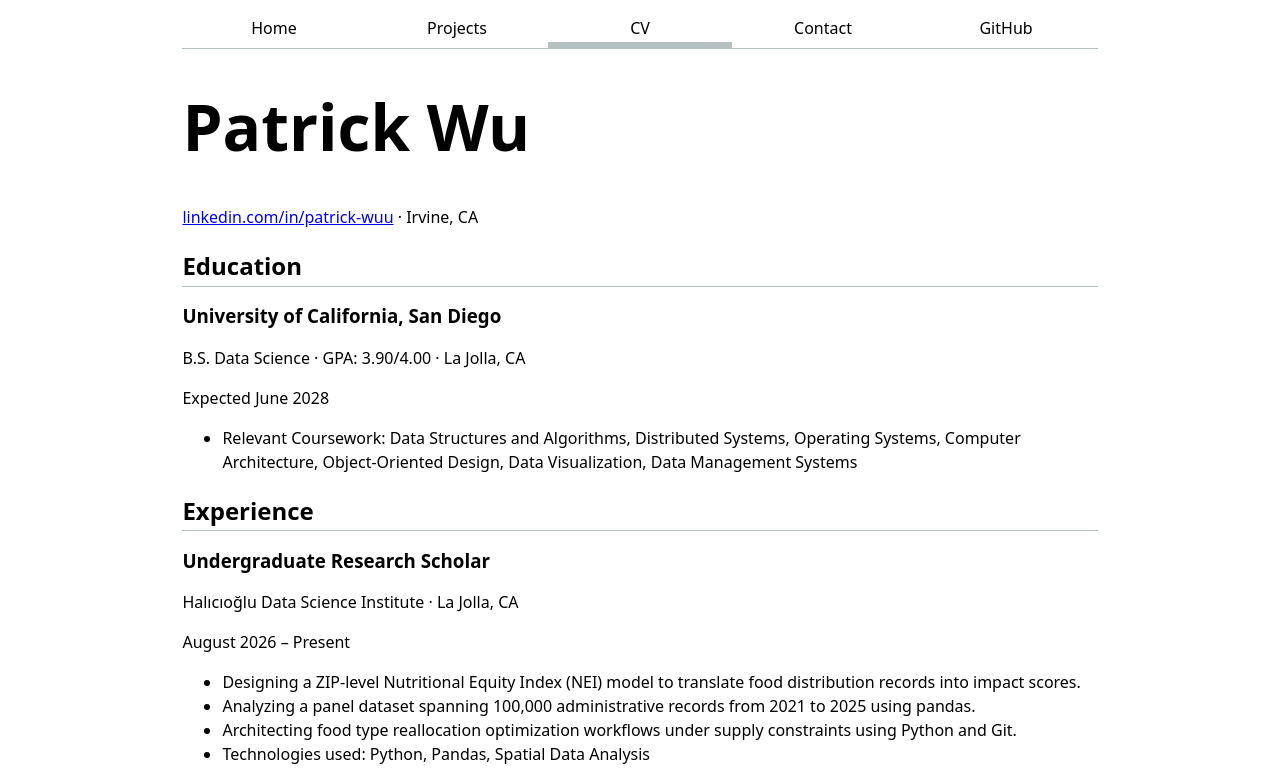
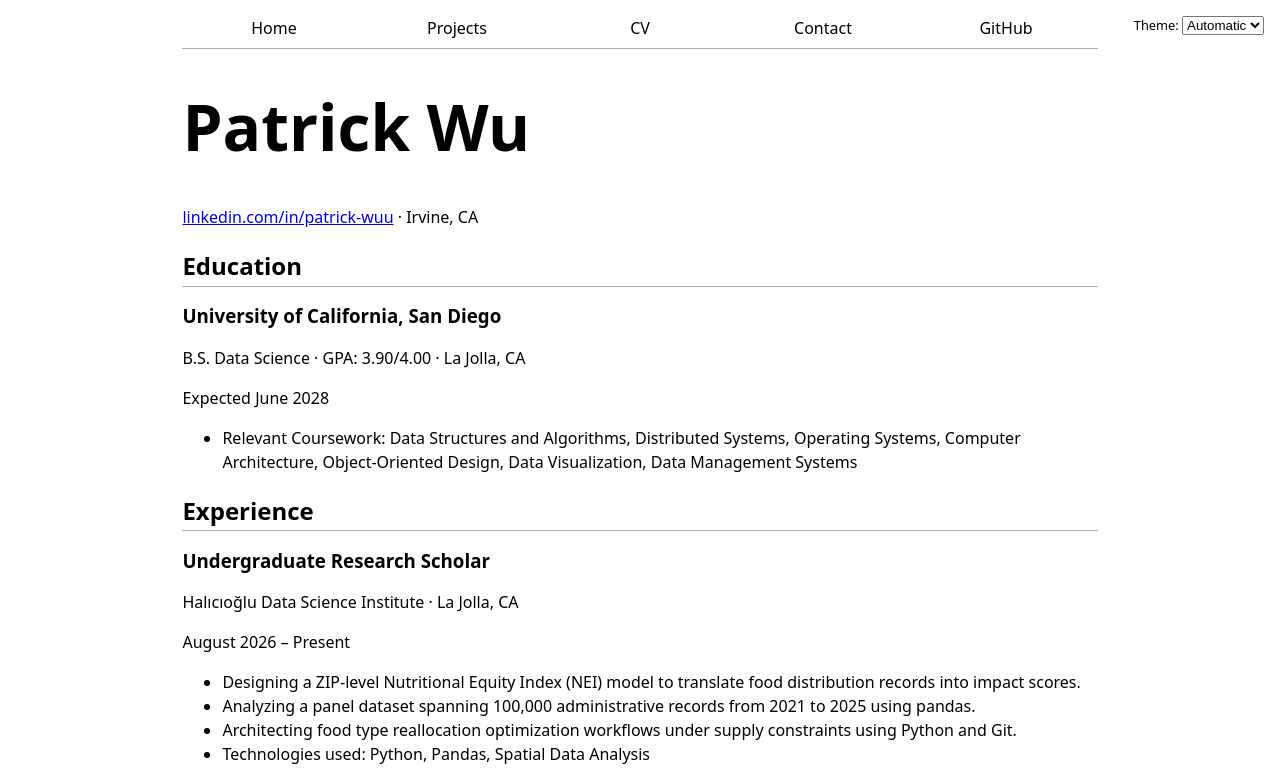
Before and after one commit to exitcy/portfolio, a plain HTML site: page cv/index.html in a window 1280 px wide. Shown: the top 782 px of the page. Drawn offline with Linux system fonts and the light colour scheme.

Commit message:
finished lab3, added javascript elements

```diff
--- a/cv/index.html
+++ b/cv/index.html
@@ -5,16 +5,9 @@
     <meta name="viewport" content="width=device-width, initial-scale=1.0">
     <title>CV</title>
     <link rel="stylesheet" href="../style.css">
+    <script type="module" src="../global.js"></script>
 </head>
 <body>
-    <nav>
-        <a href="../index.html">Home</a>
-        <a href="../projects/index.html">Projects</a>
-        <a href="index.html" class="current">CV</a>
-        <a href="../contact/index.html">Contact</a>
-        <a href="https://github.com/exitcy" target="_blank">GitHub</a>
-    </nav>
-
     <h1>Patrick Wu</h1>
     <p>
         <a href="https://www.linkedin.com/in/patrick-wuu/" target="_blank">linkedin.com/in/patrick-wuu</a> ·
--- /dev/null
+++ b/global.js
@@ -0,0 +1,71 @@
+console.log("IT'S ALIVE!");
+
+function $$(selector, context = document) {
+  return Array.from(context.querySelectorAll(selector));
+}
+
+const BASE_PATH =
+  location.hostname === "localhost" || location.hostname === "127.0.0.1"
+    ? "/"
+    : "/portfolio/";
+
+let pages = [
+  { url: "", title: "Home" },
+  { url: "projects/", title: "Projects" },
+  { url: "cv/", title: "CV" },
+  { url: "contact/", title: "Contact" },
+  { url: "https://github.com/exitcy", title: "GitHub" },
+];
+
+let nav = document.createElement("nav");
+document.body.prepend(nav);
+
+for (let p of pages) {
+  let url = !p.url.startsWith("http") ? BASE_PATH + p.url : p.url;
+  let a = document.createElement("a");
+  a.href = url;
+  a.textContent = p.title;
+
+  if (
+    a.host === location.host &&
+    a.pathname.replace(/\/$/, "") === location.pathname.replace(/\/$/, "")
+  ) {
+    a.classList.add("current");
+  }
+
+  if (a.host !== location.host) {
+    a.target = "_blank";
+  }
+
+  nav.append(a);
+}
+
+document.body.insertAdjacentHTML(
+  "afterbegin",
+  `
+	<label class="color-scheme">
+		Theme:
+		<select>
+			<option value="light dark">Automatic</option>
+			<option value="light">Light</option>
+			<option value="dark">Dark</option>
+		</select>
+	</label>`,
+);
+
+const select = document.querySelector(".color-scheme select");
+
+function setColorScheme(colorScheme) {
+  document.documentElement.style.colorScheme = colorScheme;
+  select.value = colorScheme;
+}
+
+if ("colorScheme" in localStorage) {
+  setColorScheme(localStorage.colorScheme);
+}
+
+select.addEventListener("input", function (event) {
+  console.log("color scheme changed to", event.target.value);
+  setColorScheme(event.target.value);
+  localStorage.colorScheme = event.target.value;
+});
--- a/style.css
+++ b/style.css
@@ -1,9 +1,11 @@
 :root {
   --color-accent: oklch(55% 0.12 230);
+  --color-border: color-mix(in oklch, canvasText 25%, canvas);
 }
 
 html {
   accent-color: var(--color-accent);
+  color-scheme: light dark;
 }
 
 body {
@@ -30,7 +32,7 @@ h1 {
 nav {
   display: flex;
   margin-bottom: 1em;
-  border-bottom: 1px solid oklch(80% 3% 200);
+  border-bottom: 1px solid var(--color-border);
 }
 
 nav a {
@@ -44,12 +46,19 @@ nav a {
 nav a:hover {
   border-bottom: 0.4em solid var(--color-accent);
   padding-bottom: 0.1em;
-  background: oklch(from var(--color-accent) 95% 5% h);
+  background: color-mix(in oklch, var(--color-accent) 20%, canvas);
 }
 
 nav a.current {
-  border-bottom: 0.4em solid oklch(80% 3% 200);
+  border-bottom: 0.4em solid var(--color-border);
   padding-bottom: 0.1em;
+}
+
+.color-scheme {
+  position: absolute;
+  top: 1rem;
+  right: 1rem;
+  font-size: 80%;
 }
 
 input,
@@ -95,7 +104,7 @@ section {
 }
 
 section > h2 {
-  border-bottom: 1px solid oklch(80% 3% 200);
+  border-bottom: 1px solid var(--color-border);
   padding-bottom: 0.25em;
 }
 
```
Also changed, not shown: contact/index.html (+1 -7 lines), index.html (+1 -7 lines), projects/index.html (+1 -7 lines).
